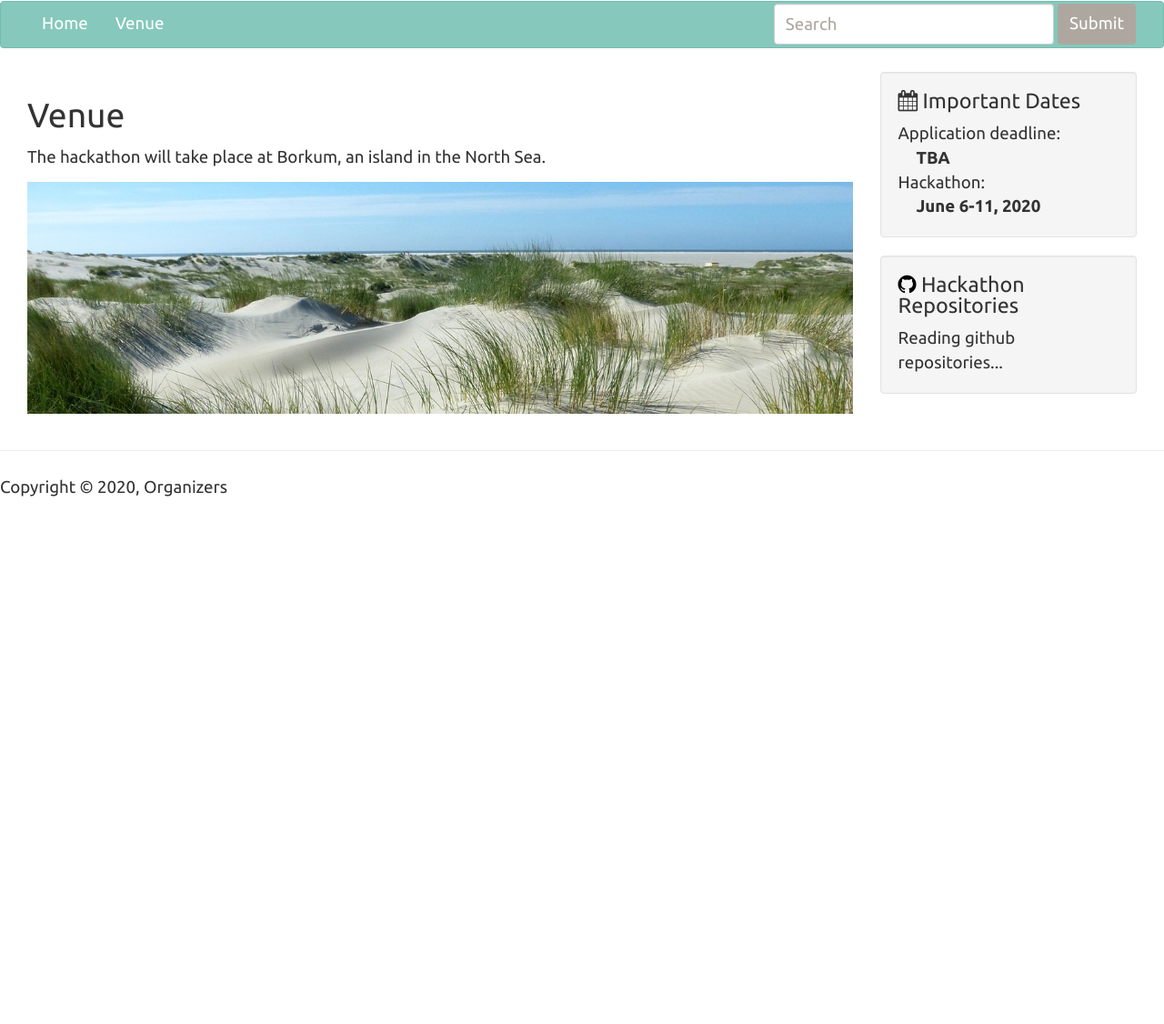
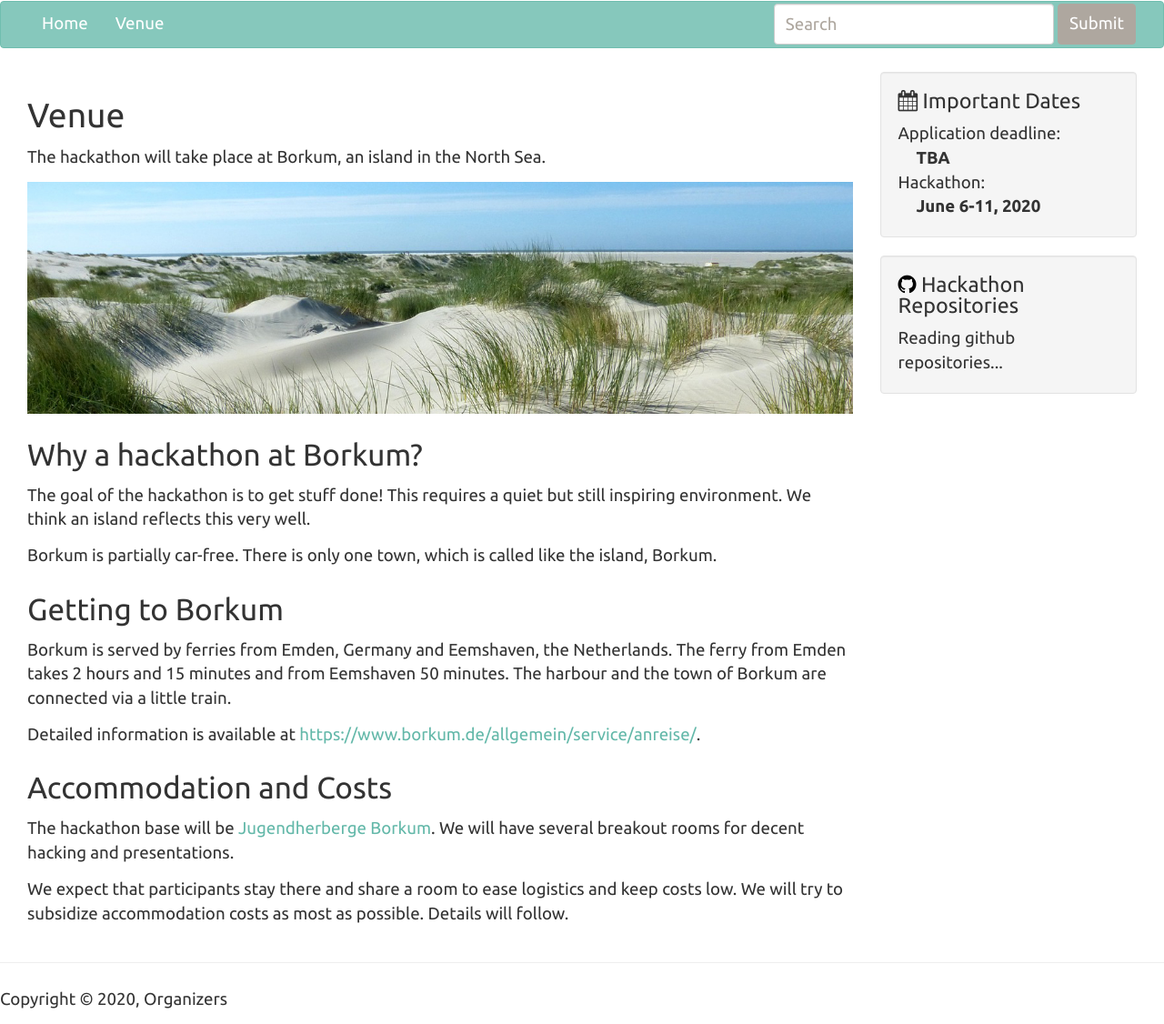
Before and after one commit to rob-hackathon/rob-hackathon.github.io, a Jekyll site: the page built from venue.md, in a window 1280 px wide, cut to the strip 92-1218 px from the top of the page. Shown: the whole strip at 91% size. Built offline with Jekyll 4.4.1, drawn with Linux system fonts in a browser that asks for light colours; nearby versions of some CDN libraries; before the commit the page ends 900 px from its top, so only the background shows below that.

Commit message:
venue: add more details

```diff
--- a/venue.md
+++ b/venue.md
@@ -8,3 +8,22 @@ title: Venue
 The hackathon will take place at Borkum, an island in the North Sea.
 
 ![image-title-here](images/dunes-2693578_1280-banner.jpg){:class="img-responsive" .center-block}
+
+
+## Why a hackathon at Borkum?
+
+The goal of the hackathon is to get stuff done! This requires a quiet but still inspiring environment. We think an island reflects this very well.
+
+Borkum is partially car-free. There is only one town, which is called like the island, Borkum.
+
+## Getting to Borkum
+
+Borkum is served by ferries from Emden, Germany and Eemshaven, the Netherlands.  The ferry from Emden takes 2 hours and 15 minutes and from Eemshaven 50 minutes. The harbour and the town of Borkum are connected via a little train.
+
+Detailed information is available at [https://www.borkum.de/allgemein/service/anreise/](https://www.borkum.de/allgemein/service/anreise/).
+
+## Accommodation and Costs
+
+The hackathon base will be [Jugendherberge Borkum](https://borkum.jugendherberge.de/). We will have several breakout rooms for decent hacking and presentations.
+
+We expect that participants stay there and share a room to ease logistics and keep costs low. We will try to subsidize accommodation costs as most as possible. Details will follow.
```
